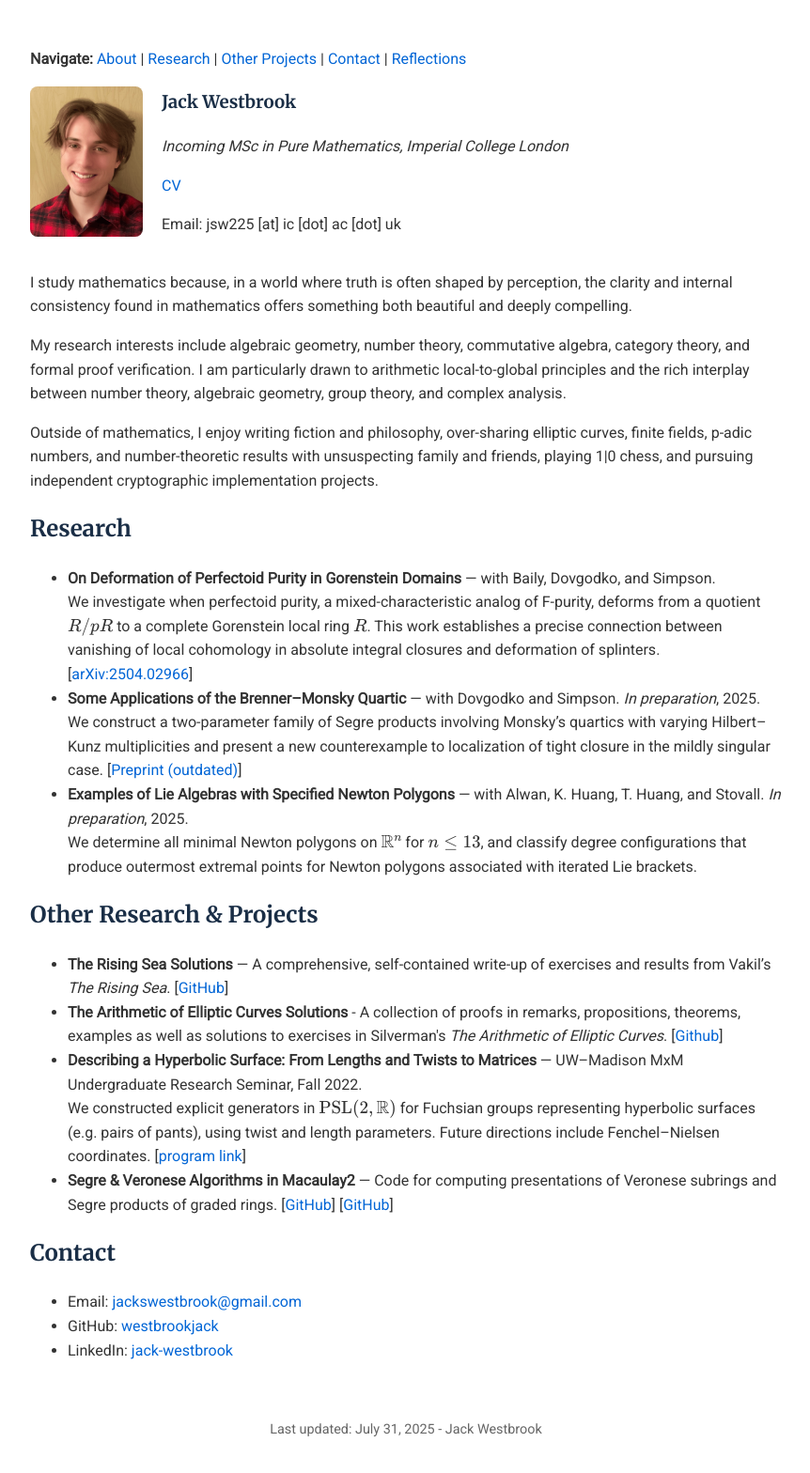
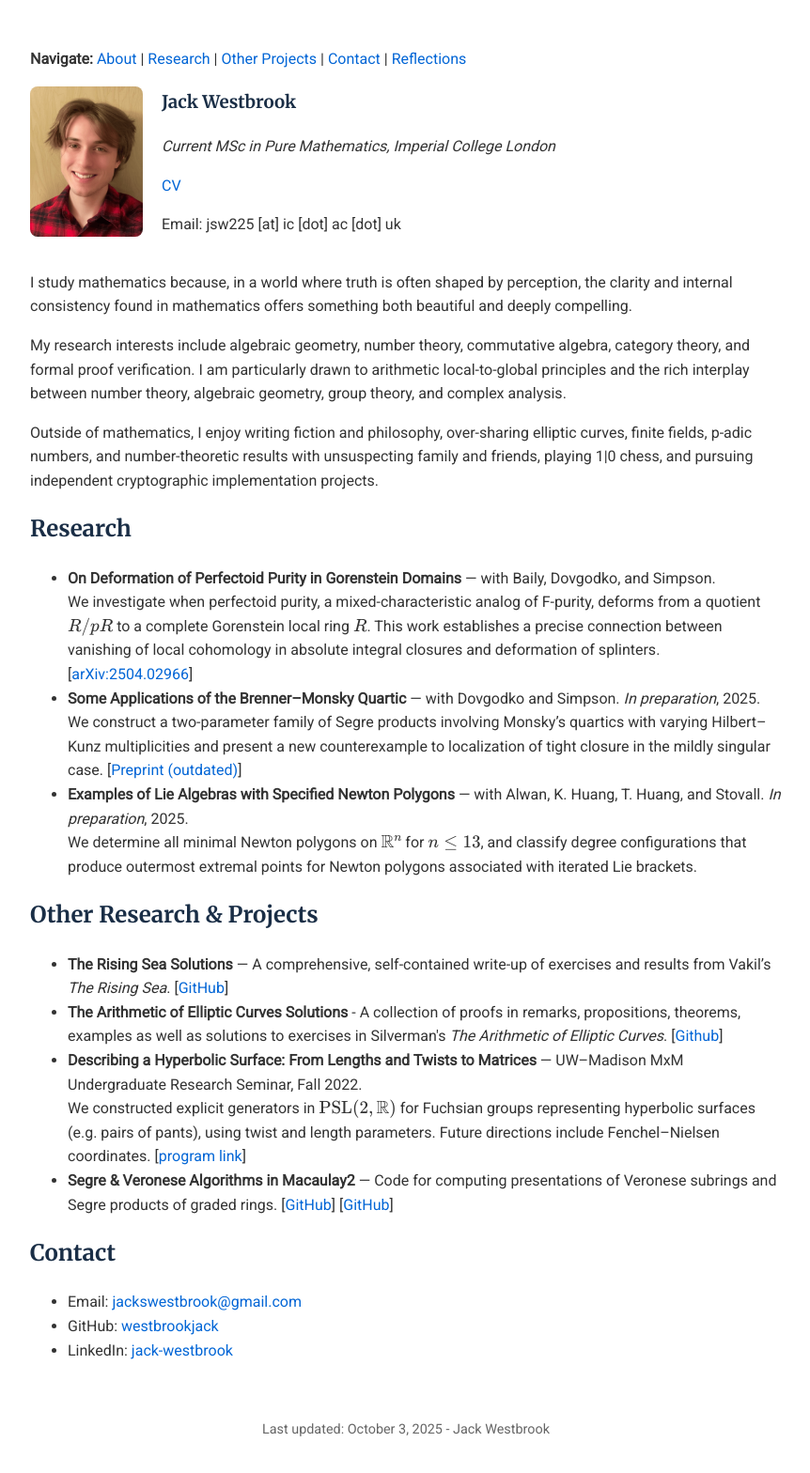
Before and after one commit to westbrookjack/westbrookjack.github.io, a plain HTML site: page index.html in a window 1280 px wide. Shown: the whole page at 94% size, without its empty margins (208-1070 px from the left). Drawn offline with nearby package versions, Linux system fonts and the light colour scheme.

Commit message:
Update index.html

```diff
--- a/index.html
+++ b/index.html
@@ -101,7 +101,7 @@ footer {
   <img src="/casual_headshot_passport_sized.png" alt="Jack Westbrook" style="width:120px; border-radius:8px;">
   <div>
     <h1>Jack Westbrook</h1>
-    <p><em>Incoming MSc in Pure Mathematics, Imperial College London</em></p>
+    <p><em>Current MSc in Pure Mathematics, Imperial College London</em></p>
     <p><a href="CV.pdf" target="_blank">CV</a></p>
     <p>Email: jsw225 [at] ic [dot] ac [dot] uk</p>
   </div>
@@ -184,7 +184,7 @@ footer {
   </ul>
   </section>
   <footer style="text-align: center; font-size: 0.9em; color: #666; margin-top: 60px;">
-  Last updated: July 31, 2025 - Jack Westbrook
+  Last updated: October 3, 2025 - Jack Westbrook
 </footer>
 
 </body>
```
